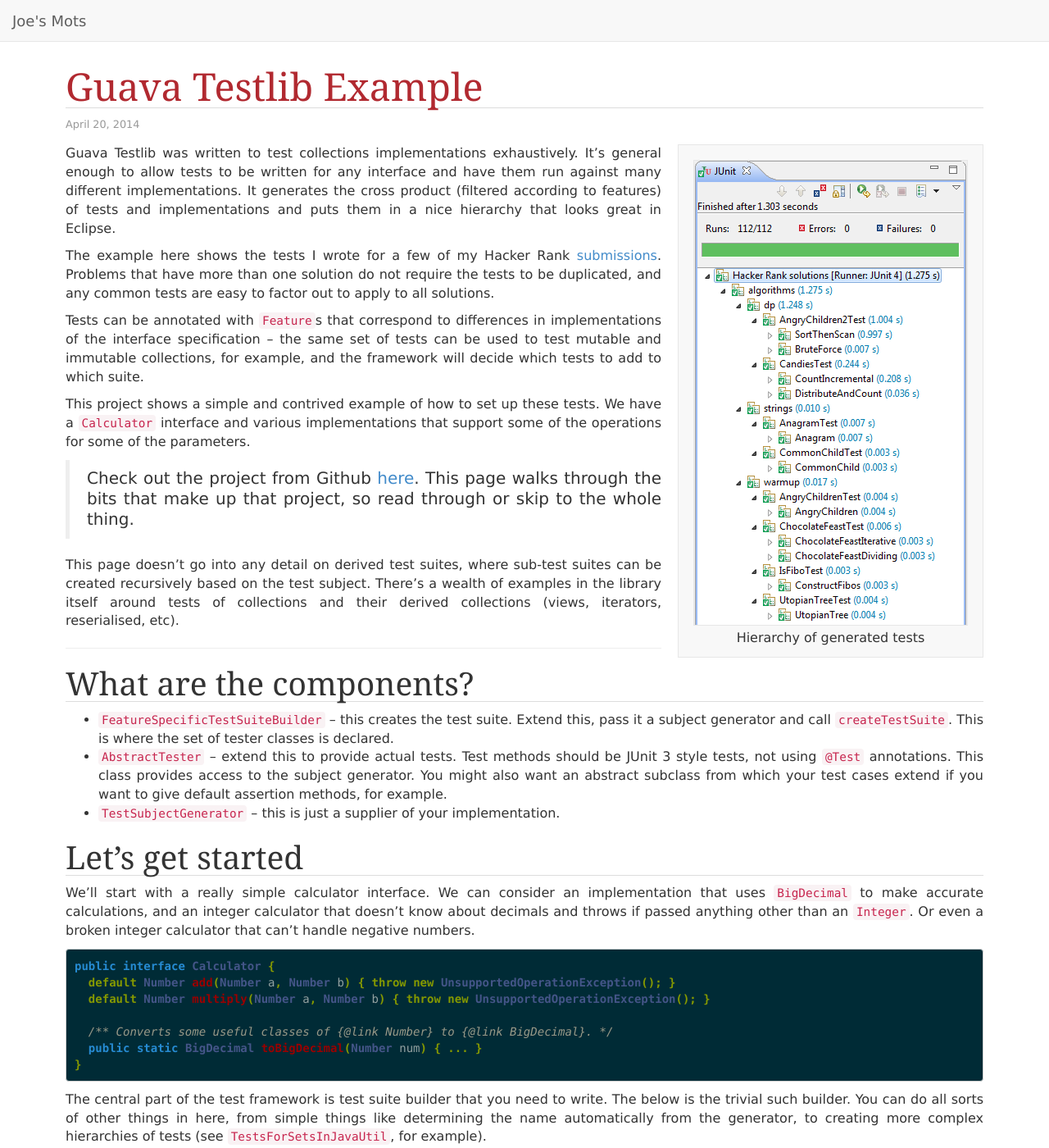
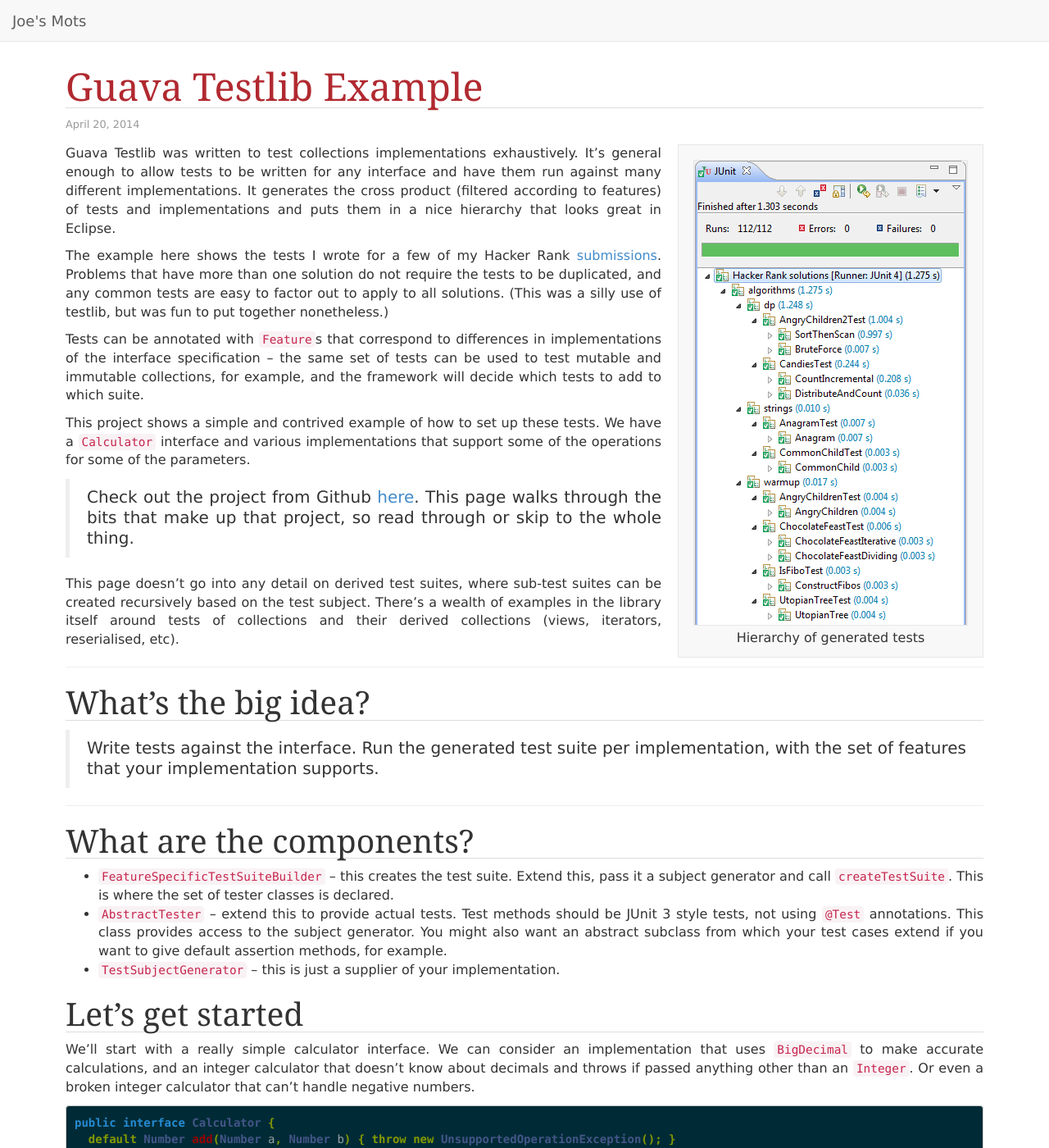
Before and after one commit to joekearney/joekearney.github.io, a Jekyll site: the page built from _posts/2014-04-20-guava-testlib-example.md, in a window 1280 px wide and 1400 px high. Shown: the whole window at 82% size. Built offline with Jekyll 4.4.1, drawn with Linux system fonts in a browser that asks for light colours; nearby versions of some CDN libraries; some web fonts are replaced; Markdown is read by kramdown in place of the engine named in the settings.

Commit message:
add a small summary section

```diff
--- a/_posts/2014-04-20-guava-testlib-example.md
+++ b/_posts/2014-04-20-guava-testlib-example.md
@@ -19,7 +19,7 @@
 
 Guava Testlib was written to test collections implementations exhaustively. It's general enough to allow tests to be written for any interface and have them run against many different implementations. It generates the cross product (filtered according to features) of tests and implementations and puts them in a nice hierarchy that looks great in Eclipse.
 
-The example here shows the tests I wrote for a few of my Hacker Rank [submissions](https://github.com/joekearney/hacker-rank). Problems that have more than one solution do not require the tests to be duplicated, and any common tests are easy to factor out to apply to all solutions.
+The example here shows the tests I wrote for a few of my Hacker Rank [submissions](https://github.com/joekearney/hacker-rank). Problems that have more than one solution do not require the tests to be duplicated, and any common tests are easy to factor out to apply to all solutions. (This was a silly use of testlib, but was fun to put together nonetheless.)
 
 Tests can be annotated with `Feature`s that correspond to differences in implementations of the interface specification &ndash; the same set of tests can be used to test mutable and immutable collections, for example, and the framework will decide which tests to add to which suite.
 
@@ -28,6 +28,12 @@
 > Check out the project from Github [here](https://github.com/joekearney/guava-testlib-example.git). This page walks through the bits that make up that project, so read through or skip to the whole thing.
 
 This page doesn't go into any detail on derived test suites, where sub-test suites can be created recursively based on the test subject. There's a wealth of examples in the library itself around tests of collections and their derived collections (views, iterators, reserialised, etc).
+
+***
+
+# What's the big idea?
+
+> Write tests against the interface. Run the generated test suite per implementation, with the set of features that your implementation supports.
 
 ***
 
```
